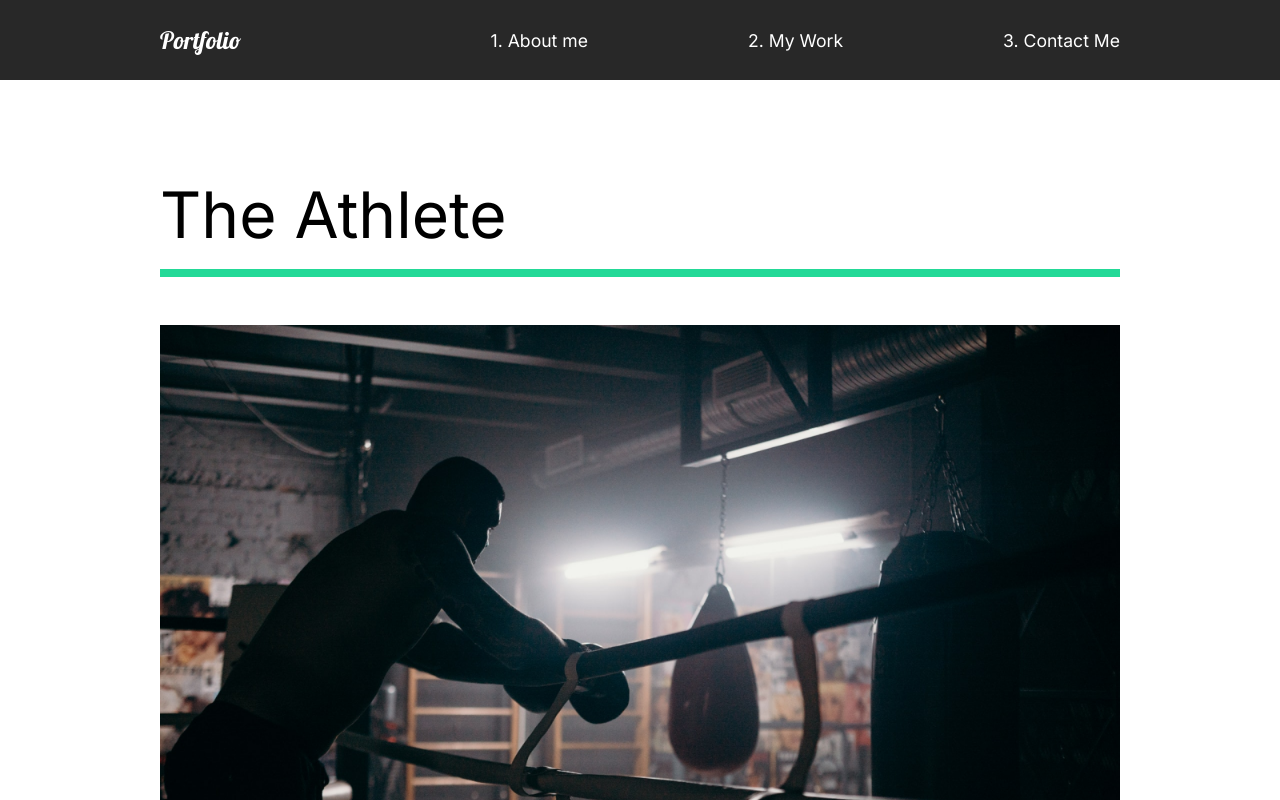
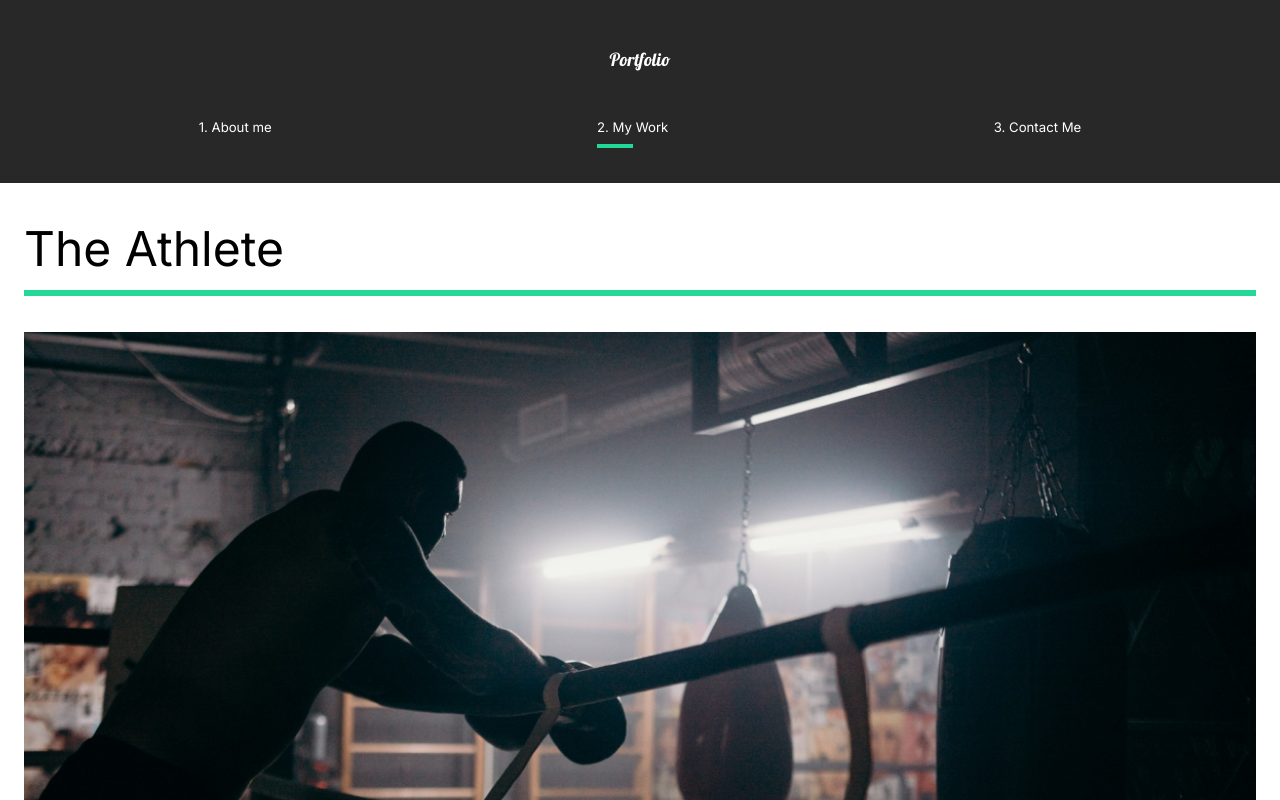
Before and after one commit to krstf456/Online-Portfolio, a React (Create React App) app: page /work in a window 1280 px wide. Shown: the top 800 px of the page. Built offline with nearby package versions, Linux system fonts and the light colour scheme.

Commit message:
animated navbar

```diff
--- a/src/components/AboutSection.js
+++ b/src/components/AboutSection.js
@@ -29,7 +29,7 @@ const AboutSection = () => {
                         <motion.h2 variants={titleAnim} >your<span>dreams</span> come</motion.h2>
                     </Hide>
                     <Hide>
-                        <motion.h2>true.</motion.h2>
+                        <motion.h2 variants={titleAnim}>true.</motion.h2>
                     </Hide>
                 </motion.div>
                 <motion.p variants={fade}>Contact me for more information</motion.p>
--- a/src/components/GlobalStyled.js
+++ b/src/components/GlobalStyled.js
@@ -5,6 +5,12 @@ const GlobalStyle = createGlobalStyle`
         margin: 0;
         padding: 0;
         box-sizing: border-box;
+    }
+    html{
+        @media (max-width: 1700px){
+            font-size: 75%;
+        }
+
     }
     body{
         background: #1b1b1b;
--- a/src/components/Nav.js
+++ b/src/components/Nav.js
@@ -1,19 +1,34 @@
 import styled from 'styled-components'
 import { Link } from 'react-router-dom'
+import {motion} from 'framer-motion'
+import { useLocation } from 'react-router-dom'
 
 const Nav = () => {
+    const { pathname } = useLocation()
     return(
         <StyledNav>
             <h1><a id="logo" to="/">Portfolio</a></h1>
             <ul>
                 <li>
                     <Link to="/">1. About me</Link>
+                    <Line
+                    transition={{ duration: 0.75 }}
+                    initial={{ width: "0%" }}
+                    animate={{ width: pathname === "/" ? "50%" : "0%" }}/>
                 </li>
                 <li>
                     <Link to="/work">2. My Work</Link>
+                    <Line
+                    transition={{ duration: 0.75 }}
+                    initial={{ width: "0%" }}
+                    animate={{ width: pathname === "/work" ? "50%" : "0%" }}/>
                 </li>
                 <li>
                     <Link to="/contact">3. Contact Me</Link>
+                    <Line
+                    transition={{ duration: 0.75 }}
+                    initial={{ width: "0%" }}
+                    animate={{ width: pathname === "/contact" ? "50%" : "0%" }}/>
                 </li>
             </ul>
         </StyledNav>
@@ -48,6 +63,33 @@ const StyledNav = styled.nav`
         padding-left: 10rem;
         position: relative;
     }
+    @media (max-width: 1300px){
+          flex-direction: column;
+          padding: 2rem 1rem;
+          #logo{
+              display: inline-block;
+              margin: 2rem;
+          }
+          ul{
+              padding: 2rem;
+              justify-content: space-around;
+              width: 100%;
+              li{
+                padding: 0;
+              }
+          }
+    }
+`
+const Line = styled(motion.div)`
+    height: 0.3rem;
+    background: #23d997;
+    width: 0%;
+    position: absolute;
+    bottom:-80%;
+    left: 60%;
+    @media (max-width: 1300px){
+        left: 0%;
+    }
 `
 
 export default Nav
--- a/src/components/ServicesSection.js
+++ b/src/components/ServicesSection.js
@@ -63,10 +63,14 @@ const Services = styled(About)`
         width: 70%;
         padding-top: 2rem 0rem 4rem 0rem;
     }
+
 `
 const Cards = styled.div`
     display: flex;
     flex-wrap: wrap;
+    @media (max-width: 1300px){
+            justify-content: center;
+        }
 `
 const Card = styled.div`
     flex-basis: 20rem;
--- a/src/components/useScroll.js
+++ b/src/components/useScroll.js
@@ -4,7 +4,7 @@ import {fade} from '../animation'
 
 export const useScroll = () => {
     const controls = useAnimation()
-    const [element, view] = useInView({ threshold: 0.5 }) //halfway through the section is true
+    const [element, view] = useInView({ threshold: 0.3 }) //halfway through the section is true
     if(view){
         controls.start('show')
     } else {
--- a/src/pages/AboutMe.js
+++ b/src/pages/AboutMe.js
@@ -3,7 +3,7 @@ import ServicesSection from "../components/ServicesSection"
 import FaqSection from "../components/FaqSection"
 import {motion} from 'framer-motion'
 import {pageAnimation} from '../animation'
-import ScrollTop from './components/ScrollTop'
+import ScrollTop from '../components/ScrollTop'
 const AboutMe = () => {
     return(
         <motion.div variants={pageAnimation} initial="hidden" animate="show" exit="exit">
--- a/src/pages/ContactMe.js
+++ b/src/pages/ContactMe.js
@@ -47,10 +47,18 @@ const ContactStyle = styled(motion.div)`
     padding: 5rem 10rem;
     color: #353535;
     min-height: 90vh;
+    @media (max-width: 1500px){
+
+            padding: 2rem;
+            font-size: 1rem;
+        }
 `
 const Title = styled.div`
     margin-bottom: 4rem;
     color: black;
+    @media (max-width: 1300px){
+         margin-top: 5rem;
+        }
 `
 const Hide = styled.div`
     overflow: hidden;
--- a/src/pages/MovieDetail.js
+++ b/src/pages/MovieDetail.js
@@ -65,6 +65,10 @@ const Awards = styled.div`
     margin: 5rem 10rem;
     align-items:center;
     justify-content: space-around;
+    @media (max-width: 1300px){
+            display: block;
+            margin: 2rem 2rem;
+        }
 `
 const AwardStyle = styled.div`
     padding: 5rem;
--- a/src/pages/MyWork.js
+++ b/src/pages/MyWork.js
@@ -64,7 +64,9 @@ const Work = styled(motion.div)`
     min-height: 100vh;
     overflow: hidden;
     padding: 5rem 10rem;
-
+    @media (max-width: 1300px){
+           padding: 2rem 2rem;
+        }
     h2{
         padding: 1rem 0rem;
     }
--- a/src/styles.js
+++ b/src/styles.js
@@ -9,6 +9,11 @@ export const About = styled(motion.div)`
     justify-content: space-between;
     padding: 5rem 10rem;
     color: white;
+    @media (max-width: 1300px){
+           display: block;
+           padding: 2rem 2rem;
+           text-align: center;
+        }
 `
 export const Description = styled.div`
     flex: 1;
@@ -17,6 +22,12 @@ export const Description = styled.div`
     h2{
         font-weight: lighter;
     }
+    @media (max-width: 1300px){
+            padding: 0;
+            button{
+                margin: 2rem 0rem 5rem 0rem;
+            }
+        }
 `
 export const Image = styled.div`
     flex: 1;
```
